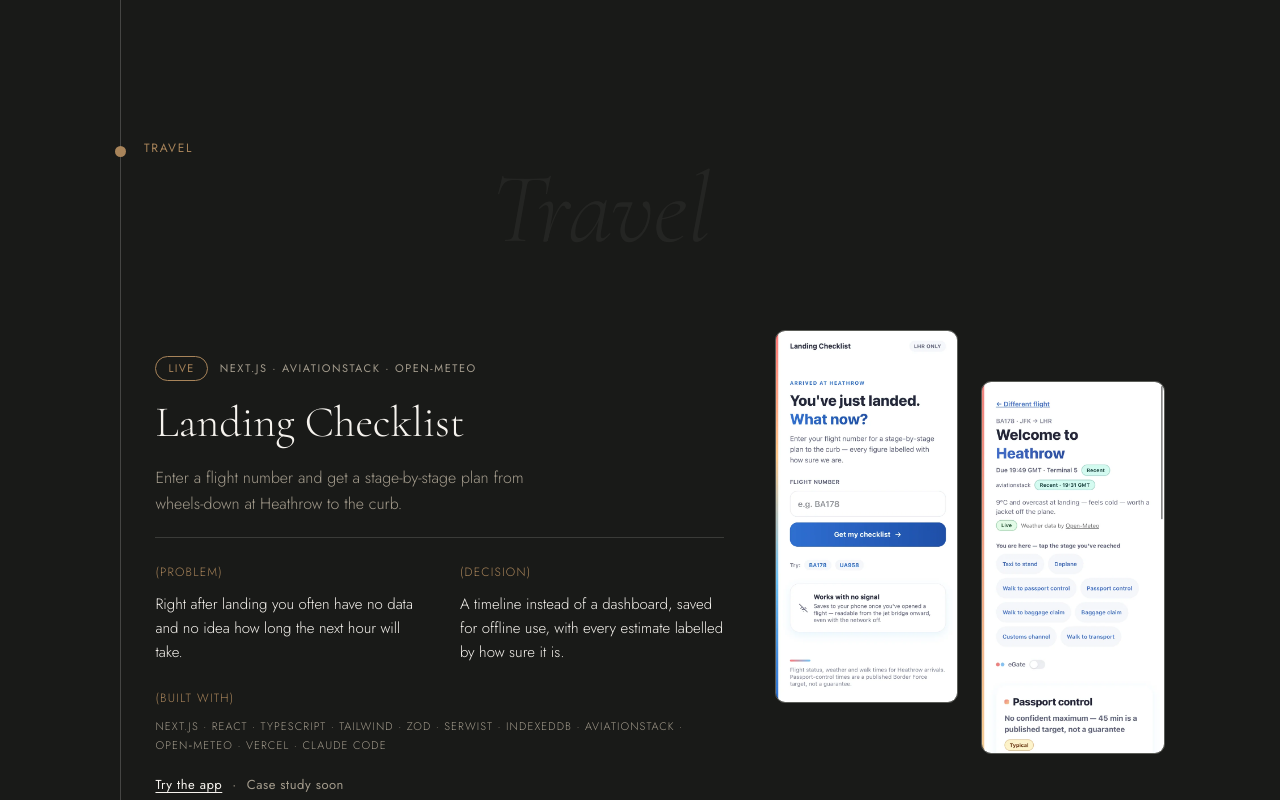
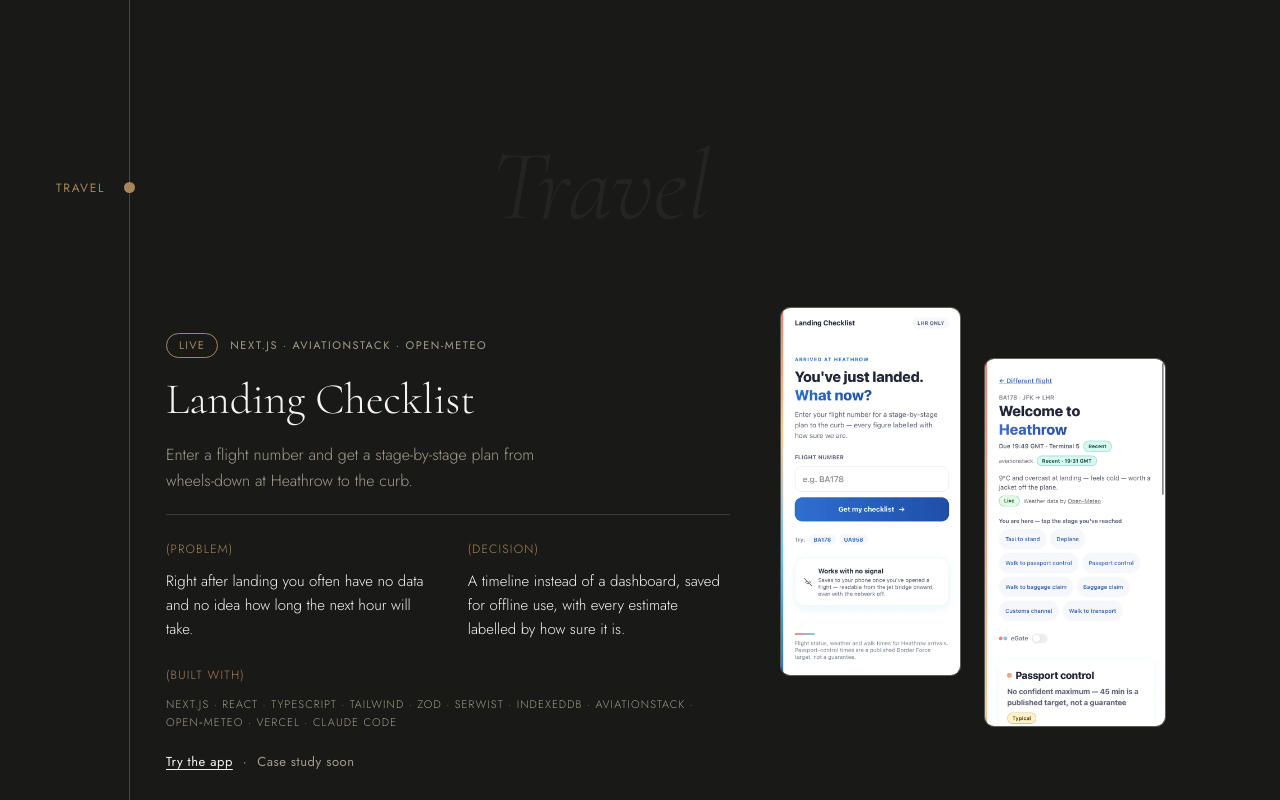
Before and after one commit to PuriyaMirza/personal-website, a plain HTML site: page projects/index.html in a window 1280 px wide. Shown: the part 1140-1940 px from the top of the page. Drawn offline with Linux system fonts and the light colour scheme.

Commit message:
/projects: topic label left of the dot; marker sticks at mid-screen on desktop
Each topic's dot and label scroll up with the page, hold at the vertical
middle of the screen (CSS position: sticky, no JavaScript), and hand off to
the next topic's marker in the same spot. The gap between topics moved
inside the outgoing topic so there's no moment with no marker. The spine
keeps at least 113px from the edge so the label fits on its left down to
1000px; mobile keeps the label above the topic word.

Co-Authored-By: Claude Opus 5.5 <noreply@anthropic.com>
Claude-Session: https://claude.ai/code/session_01C5TvS7sU6wvWceuUr8VBTD

```diff
--- a/projects/index.html
+++ b/projects/index.html
@@ -70,13 +70,15 @@ a:focus-visible { outline: 1px solid var(--brass); outline-offset: 4px; }
 .intro .note p { margin: 8px 0 0; color: var(--stone); }
 
 /* Timeline of topics */
-.tl { position: relative; padding-bottom: 60px; }
-.tl::before { content: ""; position: absolute; top: 0; bottom: 0; width: 1px; background: rgba(246,243,238,0.2); left: calc(100% * var(--spine-f)); }
+.tl { position: relative; padding-bottom: 60px; --sx: max(113px, calc(100% * var(--spine-f))); }
+.tl::before { content: ""; position: absolute; top: 0; bottom: 0; width: 1px; background: rgba(246,243,238,0.2); left: var(--sx); }
 .topic { position: relative; padding-top: 0; }
-.topic + .topic { margin-top: 170px; }
+.topic:not(:last-of-type) { padding-bottom: 170px; }   /* gap lives inside the outgoing topic, so its marker stays stuck until the next one arrives */
 .ghost { margin: 0 0 0 38%; font-family: var(--display); font-style: italic; font-weight: 300; font-size: 100px; line-height: 1.2; color: var(--paper); opacity: 0.05; user-select: none; }
-.tlabel { position: absolute; top: 52px; left: calc(100% * var(--spine-f) - 121px); width: 96px; text-align: right; color: var(--brass); }
-.dot { position: absolute; top: 55px; left: calc(100% * var(--spine-f) - 5px); width: 11px; height: 11px; border-radius: 50%; background: var(--brass); }
+/* Topic marker: label left of the dot. On desktop it rides up with the page, sticks at mid-screen, and is pushed out by the next topic's marker. */
+.marker { position: sticky; top: calc(50vh - 60px); height: 0; z-index: 2; }
+.tlabel { position: absolute; top: 52px; right: calc(100% - var(--sx) + 24px); white-space: nowrap; text-align: right; color: var(--brass); }
+.dot { position: absolute; top: 55px; left: calc(var(--sx) - 5px); width: 11px; height: 11px; border-radius: 50%; background: var(--brass); }
 
 .entry { display: grid; align-items: start; margin-top: 60px; }
 .entry + .entry { margin-top: 155px; }
@@ -103,17 +105,12 @@ a:focus-visible { outline: 1px solid var(--brass); outline-offset: 4px; }
 
 /* Desktop placements, proportional to the 1360px Figma frame */
 @media (min-width: 1000px) {
-  .entry { grid-template-columns: 162fr 425fr 48fr 620fr 105fr; }
+  .entry { grid-template-columns: minmax(150px, 162fr) 425fr 48fr 620fr 105fr; }
   .entry .shots { grid-column: 2; grid-row: 1; }
   .entry .text { grid-column: 4; grid-row: 1; padding-top: 26px; }
-  .entry.flip { grid-template-columns: 152fr 620fr 55fr 425fr 108fr; }
+  .entry.flip { grid-template-columns: minmax(150px, 152fr) 620fr 55fr 425fr 108fr; }
   .entry.flip .text { grid-column: 2; }
   .entry.flip .shots { grid-column: 4; }
-}
-/* Mid-width desktops: not enough room left of the spine, so the topic label sits above the ghost word */
-@media (min-width: 1000px) and (max-width: 1399px) {
-  .tlabel { position: static; display: block; width: auto; text-align: left; padding-left: calc(100% * var(--spine-f) + 24px); margin-bottom: -8px; }
-  .dot { top: 7px; }
 }
 /* Narrow: stacked beside the spine */
 @media (max-width: 999px) {
@@ -121,7 +118,9 @@ a:focus-visible { outline: 1px solid var(--brass); outline-offset: 4px; }
   .intro { flex-direction: column; padding-block: 48px 80px; }
   .intro .note { flex: none; padding-top: 0; max-width: 34ch; }
   .ghost { margin-left: 28px; font-size: clamp(64px, 16vw, 100px); }
-  .tlabel { position: static; display: block; width: auto; text-align: left; padding-left: 28px; margin-bottom: -8px; }
+  .tl { --sx: 0px; }
+  .marker { position: relative; top: auto; height: auto; }
+  .tlabel { position: static; display: block; text-align: left; padding-left: 28px; margin-bottom: -8px; }
   .dot { top: 7px; }
   .entry { margin-top: 32px; padding-left: 28px; row-gap: 28px; }
   .entry + .entry { margin-top: 88px; }
@@ -162,7 +161,7 @@ a:focus-visible { outline: 1px solid var(--brass); outline-offset: 4px; }
 
   <main class="tl" id="work">
     <section class="topic" aria-labelledby="t-language">
-      <span class="dot" aria-hidden="true"></span><span class="cap tlabel" aria-hidden="true">Language</span>
+      <div class="marker" aria-hidden="true"><span class="dot"></span><span class="cap tlabel">Language</span></div>
       <h2 class="ghost" id="t-language">Language</h2>
         <article class="entry translator">
           <div class="shots">
@@ -183,7 +182,7 @@ a:focus-visible { outline: 1px solid var(--brass); outline-offset: 4px; }
         </article>
     </section>
     <section class="topic" aria-labelledby="t-travel">
-      <span class="dot" aria-hidden="true"></span><span class="cap tlabel" aria-hidden="true">Travel</span>
+      <div class="marker" aria-hidden="true"><span class="dot"></span><span class="cap tlabel">Travel</span></div>
       <h2 class="ghost" id="t-travel">Travel</h2>
         <article class="entry landing flip">
           <div class="shots">
@@ -218,7 +217,7 @@ a:focus-visible { outline: 1px solid var(--brass); outline-offset: 4px; }
         </article>
     </section>
     <section class="topic" aria-labelledby="t-nature">
-      <span class="dot" aria-hidden="true"></span><span class="cap tlabel" aria-hidden="true">Nature</span>
+      <div class="marker" aria-hidden="true"><span class="dot"></span><span class="cap tlabel">Nature</span></div>
       <h2 class="ghost" id="t-nature">Nature</h2>
         <article class="entry weather flip">
           <div class="shots">
```
